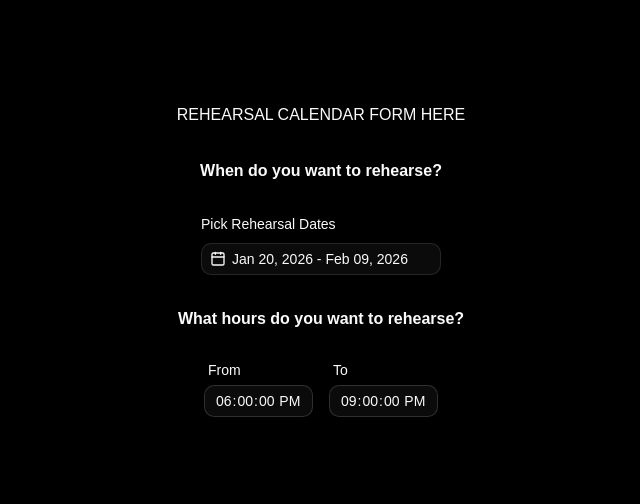
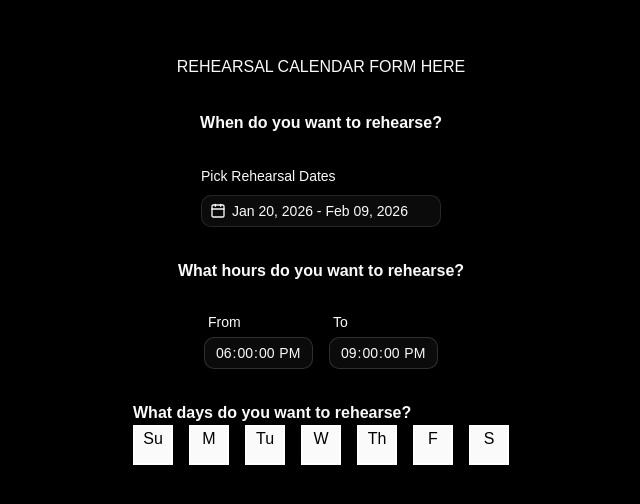
Before and after one commit to JMielbrecht/rehearsal-scheduler, a React (Vite) app: page / in a window 1280 px wide. Shown: the part 140-644 px from the top of the page, without its empty margins (319-959 px from the left). Built offline with nearby package versions, Linux system fonts and the light colour scheme.

Commit message:
implement rough and buggy days of week selector

```diff
--- a/src/RehearsalForm/RehearsalForm.tsx
+++ b/src/RehearsalForm/RehearsalForm.tsx
@@ -1,6 +1,7 @@
 import React from 'react';
 import { RehearsalFormDates } from './RehearsalFormDates';
 import RehearsalFormHours from './RehearsalFormHours';
+import { RehearsalFormDays } from './RehearsalFormDays';
 
 const RehearsalForm = () => {
 
@@ -13,7 +14,8 @@ const RehearsalForm = () => {
         {/* Rehearsal Times */}
         <h2><strong>What hours do you want to rehearse?</strong></h2>
         <RehearsalFormHours />
-        {/* TODO */}
+        {/* Rehearsal Days of the week */}
+        <RehearsalFormDays />
         </div>
     )
 }
--- /dev/null
+++ b/src/RehearsalForm/RehearsalFormDays.tsx
@@ -0,0 +1,54 @@
+import * as React from 'react';
+import { useState, useEffect } from 'react';
+
+type DayOfWeek = 'Su' | 'M' | 'Tu' | 'W' | 'Th' | 'F' | 'S';
+const DAYS_OF_WEEK = ['Su', 'M', 'Tu', 'W', 'Th', 'F', 'S'];
+
+export const RehearsalFormDays = () => {
+    const [selectedDays, setSelectedDays] = useState(new Set<DayOfWeek>());
+
+    const isSelected = (day: string) => selectedDays.has(day as DayOfWeek);
+
+    const selectDay = (day: DayOfWeek) => {
+        setSelectedDays(prev => new Set(prev.add(day)));
+    }
+
+    const unselectDay = (day: DayOfWeek) => {
+        setSelectedDays(prev => {
+            prev.delete(day);
+            return new Set(prev);
+        })
+    }
+
+    const handleDayClick = (day: string) => {
+        if (isSelected(day)) {
+            // deselect day of week
+            unselectDay(day as DayOfWeek);
+        } else {
+            // select day of week
+            selectDay(day as DayOfWeek);
+        }
+    }
+
+    useEffect(() => {
+        console.log('COME ON', selectedDays)
+    }, [selectedDays])
+
+    return (
+        <div>
+            <strong>What days do you want to rehearse?</strong>
+            <div className="grid grid-cols-7 gap-4">
+            {DAYS_OF_WEEK.map(day => {
+                return (
+                    <div className={`${isSelected(day) ? 'bg-white-50 text-white' : 'bg-accent-foreground text-black'} flex size-10 border-2 border-white justify-center hover:bg-white-50`}
+                        key={day}
+                        onClick={() => handleDayClick(day)}
+                        >
+                    {day}
+                    </div>
+                )
+            })}
+            </div>
+        </div>
+    )
+}
```
